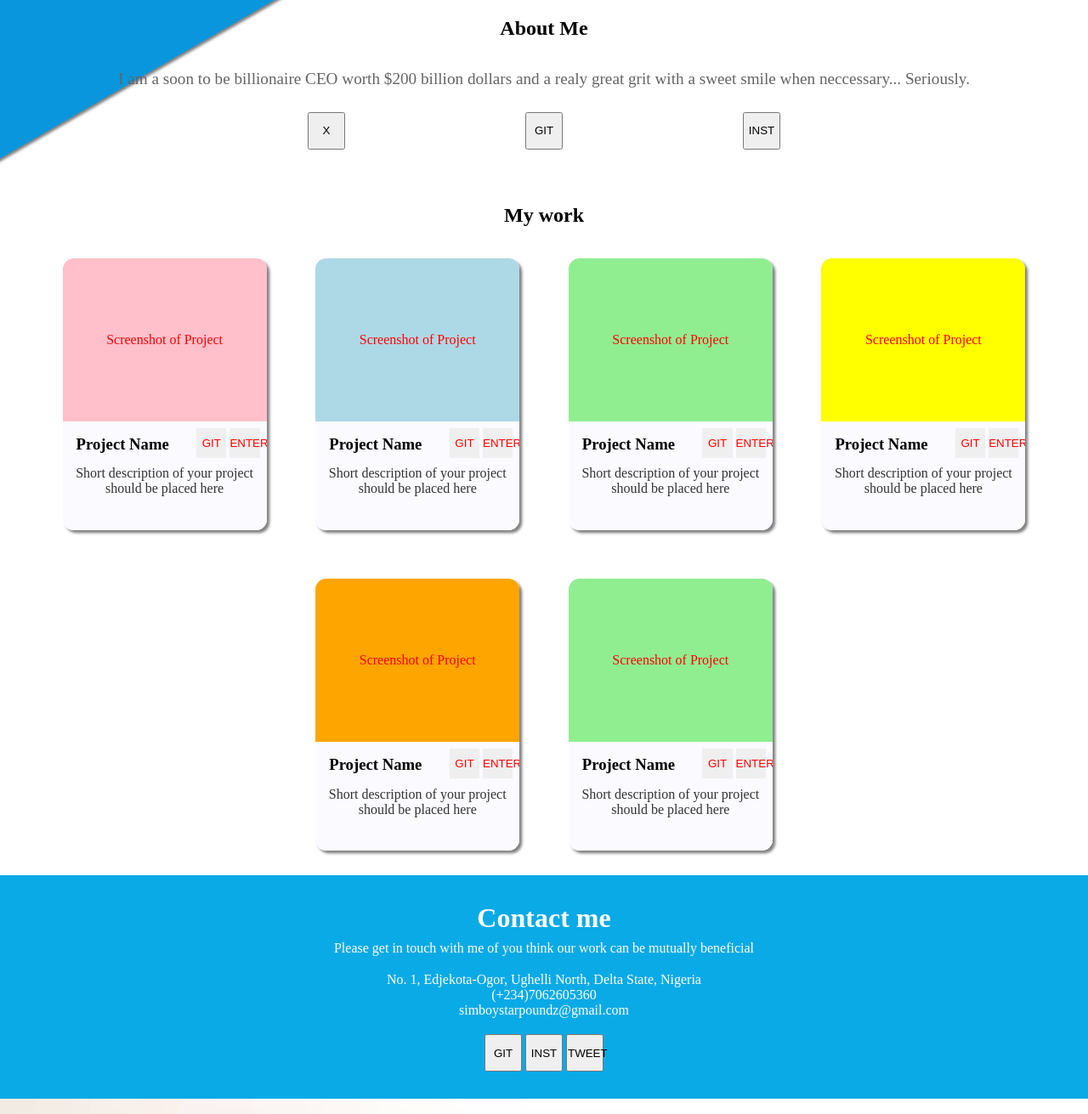
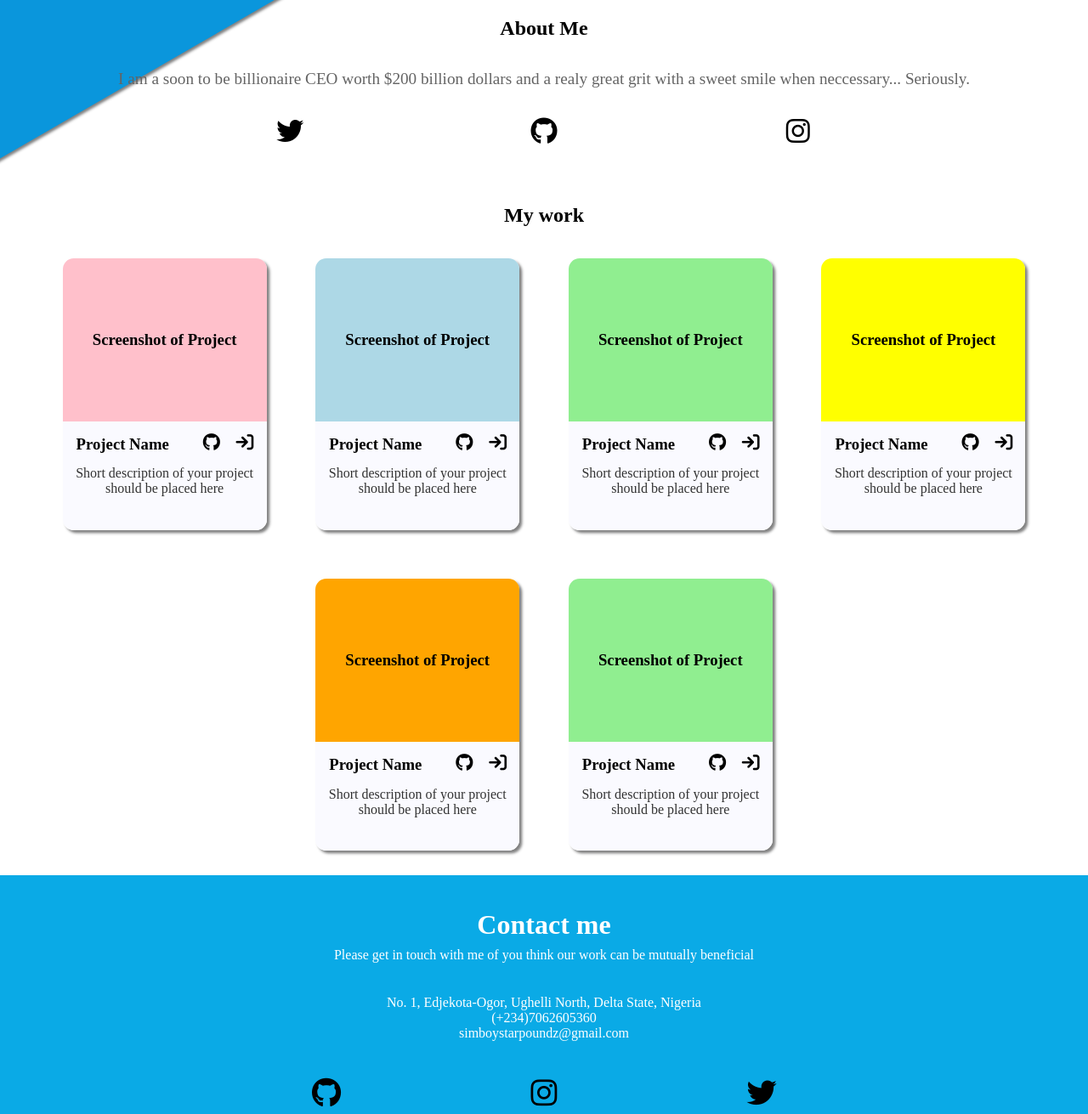
Before and after one commit to simeon-dev1/homepage, a plain HTML site: page index.html in a window 1280 px wide. Shown: the part 460-1771 px from the top of the page at 85% size. Drawn offline with Linux system fonts and the light colour scheme; a script that the page names is missing.

Commit message:
so... mobile is actually done

```diff
--- a/index.html
+++ b/index.html
@@ -4,12 +4,13 @@
     <meta charset="UTF-8" />
     <meta name="viewport" content="width=device-width, initial-scale=1.0" />
     <title>Homepage Attempt</title>
+    <link rel="stylesheet" href="https://cdnjs.cloudflare.com/ajax/libs/font-awesome/6.0.0-beta3/css/all.min.css">
     <script src="https://cdn.jsdelivr.net/npm/eruda"></script>
     <script>
       eruda.init();
     </script>
     <link rel="stylesheet" href="styles.css?v=2" />
-    <script src="index.js?v=4" defer></script>
+    <script src="index.js?v=5" defer></script>
   </head>
   <body>
     <header>
@@ -27,9 +28,9 @@
         sweet smile when neccessary... Seriously.
       </p>
       <div class="about-icons">
-      	<button>X</button>
-      	<button>GIT</button>
-      	<button>INST</button>
+        <button><i class="fa-brands fa-twitter"></i></button>
+        <button><i class="fa-brands fa-github"></i></button>
+        <button><i class="fa-brands fa-instagram"></i></button>
       </div>
     </section>
     <section class="work-card-div">
@@ -41,8 +42,8 @@
     <footer>
     	<div class="footer-top">
     		<div class="contact-head">
-    		<h1>Contact me</h1>
-    		<p>Please get in touch with me of you think our work can be mutually beneficial</p>
+    			<h1>Contact me</h1>
+    			<p>Please get in touch with me of you think our work can be mutually beneficial</p>
     		</div>
     		<div class="contact-details">
     			<p>No. 1, Edjekota-Ogor, Ughelli North, Delta State, Nigeria</p>
@@ -50,9 +51,9 @@
     			<p>simboystarpoundz@gmail.com</p>
     		</div>
     		<div class="contact-icons">
-    			<button>GIT</button>
-    			<button>INST</button>
-    			<button>TWEET</button>
+    		    <button><i class="fa-brands fa-github"></i></button>
+    		    <button><i class="fa-brands fa-instagram"></i></button>
+    		    <button><i class="fa-brands fa-twitter"></i></button>
     		</div>
     	</div>
     	<div class="bottom-image">
--- a/index.js
+++ b/index.js
@@ -6,7 +6,7 @@ for(let i = 0; i < 6; i++) {
 	workCards.innerHTML += `
 		<div class="work-card">
 			<div class="work-image">
-				Screenshot of Project
+				<h3>Screenshot of Project</h3>
 			</div>
 			<div class="work-description">
 				<div>
@@ -14,8 +14,8 @@ for(let i = 0; i < 6; i++) {
 						<h3>Project Name</h3>
 					</div>
 					<div class="icons">
-						<button>GIT</button>
-						<button>ENTER</button>
+					    <button><i class="fa-brands fa-github"></i></button>
+					    <button><i class="fa-solid fa-arrow-right-to-bracket"></i></button>
 					</div>
 				</div>
 				<div class="description-text">
--- a/styles.css
+++ b/styles.css
@@ -44,6 +44,8 @@ img {
 button {
   width: 2.75rem;
   height: 2.75rem;
+  background: none;
+  border: none;
 }
 
 .hero-photo {
@@ -91,7 +93,11 @@ button {
   display: flex;
   padding-bottom: 2rem;
   justify-content: space-around;
-  width: 60vw;
+  width: 70vw;
+}
+
+.about-icons i {
+	font-size: 2rem;
 }
 
 /*------*/
@@ -118,7 +124,6 @@ button {
   display: flex;
   justify-content: center;
   align-items: center;
-  color: red;
 }
 
 .work-description {
@@ -138,10 +143,12 @@ button {
 
 .icons {
   margin-left: auto;
+  i {
+  	font-size: 1.3rem;
+  }
   button {
 		width: 2.2rem;
 		height: 2.2rem;
-		color: red;
 	}
 }
 
@@ -156,9 +163,21 @@ footer {
 
 .footer-top {
   padding: 0.8rem;
+  display: flex;
+  flex-direction: column;
   & > * {
   	margin: 1.2rem;
   }
+}
+
+.contact-icons {
+	display: flex;
+	width: 60vw;
+	justify-content: space-around;
+	align-self: center;
+	i {
+		font-size: 2.2rem;
+	}
 }
 
 .bottom-image {
@@ -175,7 +194,7 @@ footer {
   	width: 100%;
   	height: 5rem;
   	/*centering*/
-  	top: 50%;
+  	top: 80%;
   	left: 50%;
   	transform: translate(-50%, -50%);
   }
```
Also changed, not shown: 1 other file.
